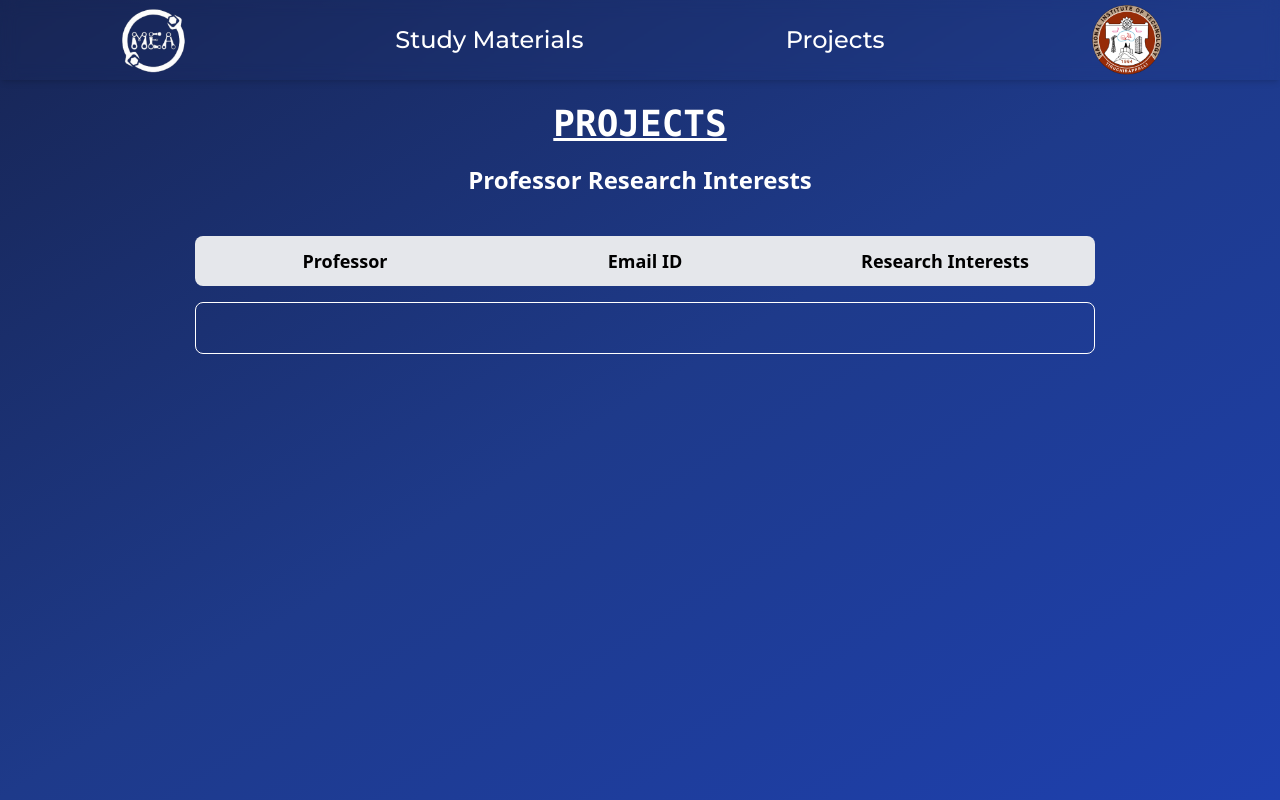
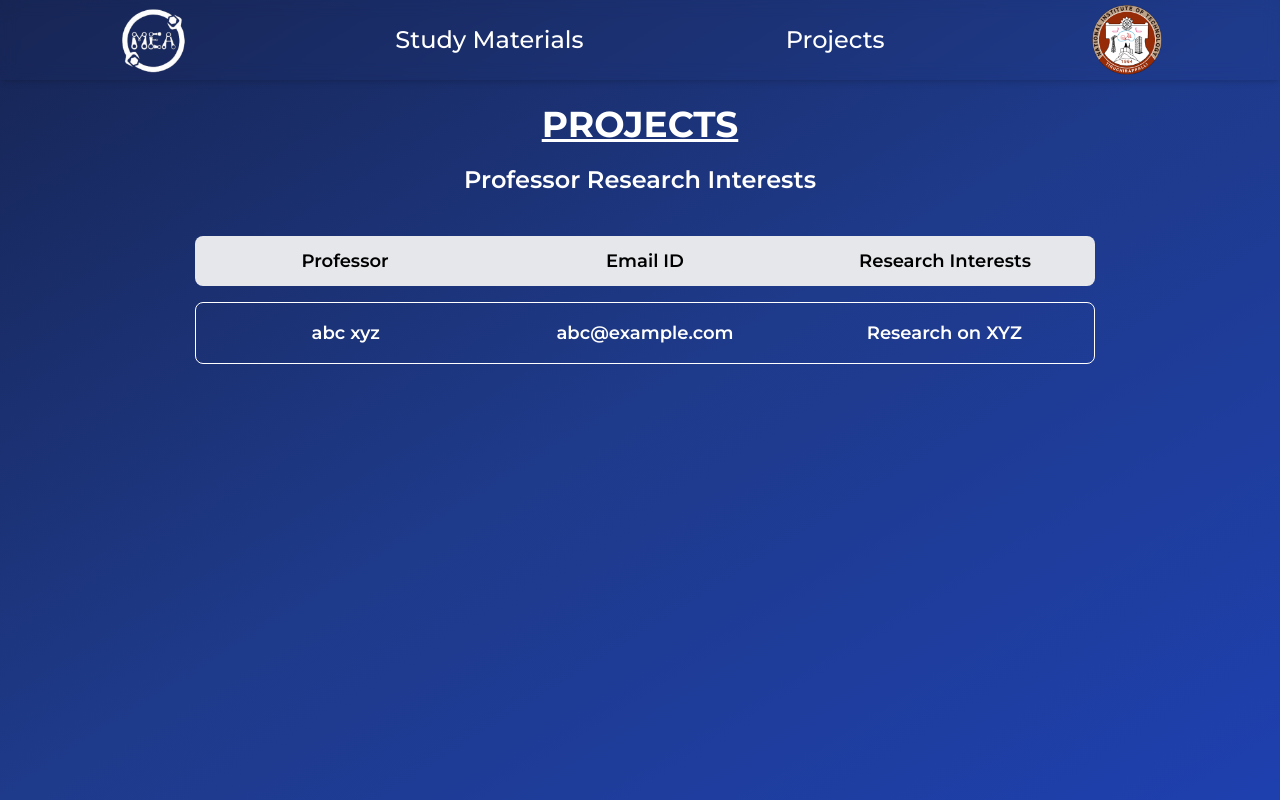
Before and after one commit to Mechanical-Engineering-NITT/mea-main-site, a Next.js app in the folder web/: page /projects in a window 1280 px wide. Built offline with nearby package versions, Linux system fonts and the light colour scheme; no server answers.

Commit message:
fix: add font montesrrat

```diff
--- a/web/src/app/projects/page.tsx
+++ b/web/src/app/projects/page.tsx
@@ -3,22 +3,22 @@ import Navbar from "@components/Landing/NavBar";
 export default async function Page() {
 	const entries = [
 		{
-			name: "",
-			email: "",
-			content: "",
+			name: "abc xyz",
+			email: "abc@example.com",
+			content: "Research on XYZ",
 		},
 	];
 	return (
 		<>
 			<Navbar isUser={true} />
 			<div className="text-white bg-gradient-to-br from-blue-950 via-blue-900 to-blue-800 flex flex-col items-center h-screen w-screen overflow-y-auto px-5 py-10">
-				<span className="font-mono text-4xl font-bold mb-5 mt-16 underline pointer-events-none">
+				<span className="text-4xl font-bold mb-5 mt-16 underline pointer-events-none font-montesrrat">
 					PROJECTS
 				</span>
-				<span className="text-xl md:text-2xl text-center text-nowrap font-semibold mb-5">
+				<span className="text-xl md:text-2xl text-center text-nowrap font-semibold mb-5 font-montesrrat">
 					Professor Research Interests
 				</span>
-				<div className="w-full overflow-hidden md:mx-auto xl:max-w-[75%]">
+				<div className="w-full overflow-hidden md:mx-auto xl:max-w-[75%] font-montesrrat">
 					<div
 						className="grid justify-items-center overflow-x-auto xl:overflow-hidden w-full  px-5 py-5"
 						style={{
```
